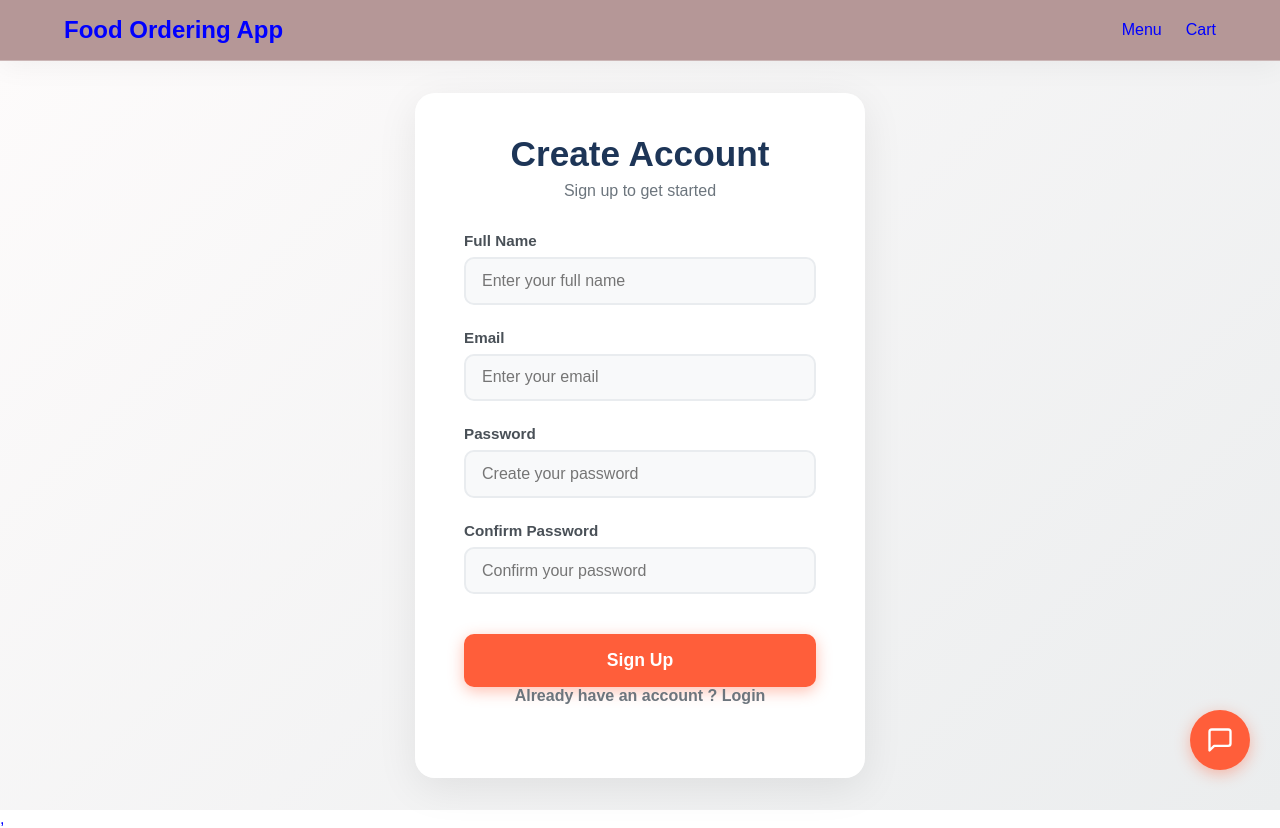
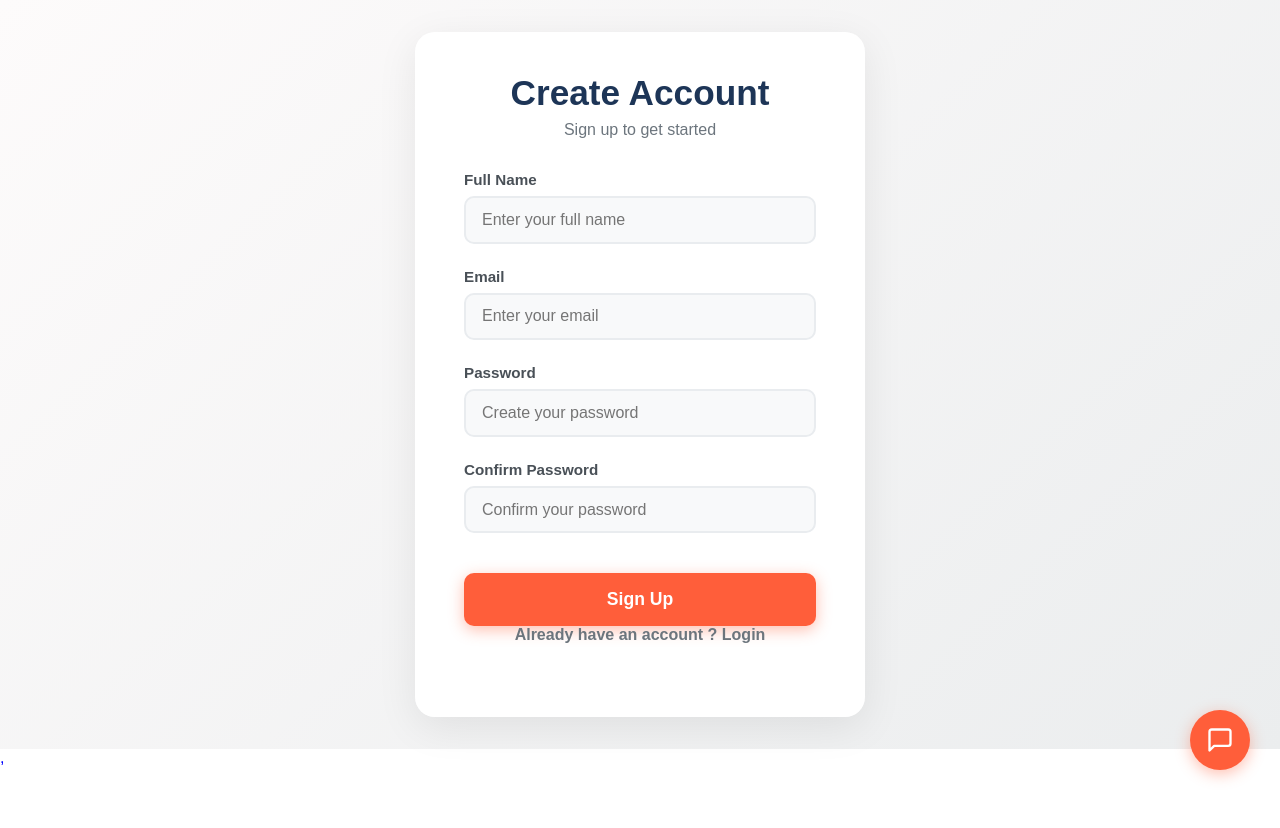
Before and after one commit to ounibbini484-bot/Final-project-, a React (Vite) app: page /signup in a window 1280 px wide. After the commit the page ends 800 px from the top, so only its background shows below. Built offline with nearby package versions, Linux system fonts and the light colour scheme.

Commit message:
navigation fixed

```diff
--- a/src/App.jsx
+++ b/src/App.jsx
@@ -1,6 +1,6 @@
 import Home from "./pages/Home"
 import Navbar  from "./components/Navbar"
-import { Routes,Route } from 'react-router-dom'
+import { Routes,Route, Navigate } from 'react-router-dom'
 import Cart from "./pages/Cart"
 import CartItem from "./components/CartItem"
 import Checkout from "./pages/Checkout"
@@ -17,7 +17,8 @@ function App() {
     <Navbar/>
 
     <Routes>
-      <Route path="/" element={ <Home/> }/>
+      <Route path="/" element={<Navigate to = "/login"/>}/>
+      <Route path="/home" element={ <Home/> }/>
       <Route path="/cart" element={ <Cart/> }/>
       <Route path="/cartitem" element={ <CartItem/> }/>
       <Route path="/checkout" element={ <Checkout/> }/>
--- a/src/components/Navbar.jsx
+++ b/src/components/Navbar.jsx
@@ -1,21 +1,27 @@
-import { Link } from "react-router-dom";
+import { Link, useLocation } from "react-router-dom";
 import "../App.css";
 import { useContext } from "react";
 import { CartContext } from "../context/CartContext";
 const NavBar = () => {
   const {cartItems} = useContext(CartContext)
   const itemCount = cartItems.reduce((count, item) => count + item.quantity, 0);
+  const location = useLocation();
+
+  if(location.pathname === "/login" || location.pathname === "/signup"){
+    return null;
+  }
 
   return (
     <nav className="navbar">
       <h2 className="logo">
-        <Link to="/">Food Ordering App</Link>
+        <Link to="/home">Food Ordering App</Link>
       </h2>
       <div className="nav-links">
-        <Link to="/">Menu</Link>
+        <Link to="/home">Menu</Link>
         <Link to="/cart" className="cart-link">
         Cart {itemCount > 0 && <span className="cart-badge">{itemCount}</span>}
         </Link>
+        <Link to="/">Signout</Link>
       </div>
     </nav>
   );
--- a/src/pages/Cart.jsx
+++ b/src/pages/Cart.jsx
@@ -12,7 +12,7 @@ const Cart = () => {
 
       {cartItems.length === 0 ? (
         <div className='empty-cart'>
-          <Link to="/" className='btn'>Browse Menu</Link>
+          <Link to="/home" className='btn'>Browse Menu</Link>
         </div>
       ) : (
         <>
--- a/src/pages/Login.jsx
+++ b/src/pages/Login.jsx
@@ -55,7 +55,11 @@ const Login = () => {
             required
              />
               </div>
-              <button className="auth-btn">Login</button>
+
+                <Link to = "/home">
+                <button className="auth-btn">Login</button>
+                </Link>
+
         </form>
         <p className="auth-link">Don't have an account ?
           <Link to = "/signup">Sign Up</Link>
--- a/src/pages/Signup.jsx
+++ b/src/pages/Signup.jsx
@@ -85,7 +85,9 @@ const Signup = () => {
             required
              />
           </div>
-          <button type='submit' className='auth-btn'>Sign Up</button>
+          <Link to = "/login">
+                          <button className="auth-btn">Sign Up</button>
+                          </Link>
         </form>
 
         <p className="auth-link">Already have an account ? <Link to="/login">Login</Link></p>
```
Also changed, not shown: src/pages/FoodDetails.jsx (deleted, +0 -9 lines), src/pages/OrderSuccess.jsx (deleted, +0 -9 lines).
